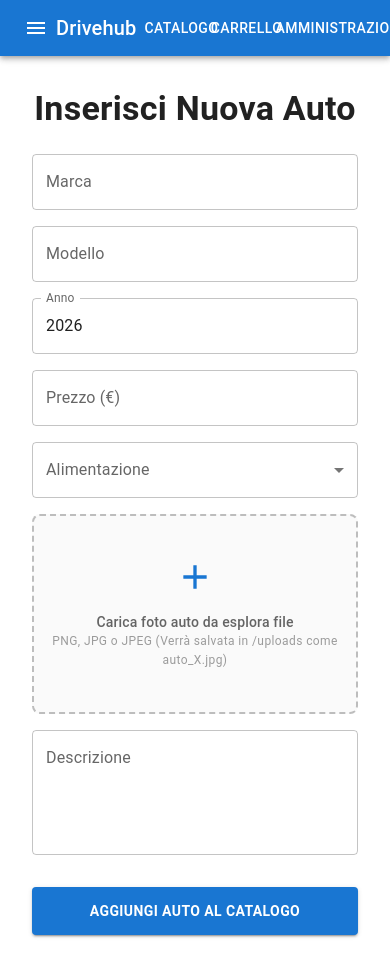
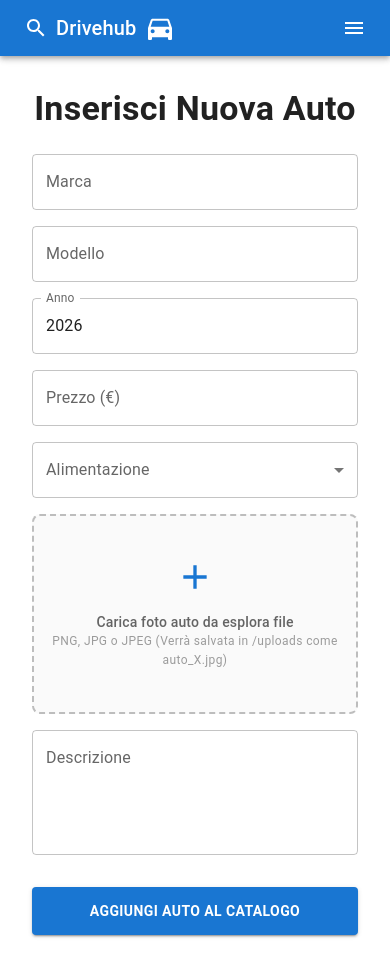
Before and after one commit to Framework-React-1-19/DriveHub, a React (Vite) app: page /admin in a window 390 px wide. Built offline with nearby package versions, Linux system fonts and the light colour scheme; data requests are answered from the project's data file.

Commit message:
Modifiche alla navbar
modifiche puramente grafiche alla navbar

```diff
--- a/src/Navbar.tsx
+++ b/src/Navbar.tsx
@@ -1,8 +1,13 @@
-import { AppBar, Toolbar, Typography,
-  Box, IconButton, useMediaQuery, useTheme
+import { useState } from 'react'
+import {
+  AppBar, Toolbar, Typography, Box, IconButton,
+  useMediaQuery, useTheme, Drawer, List, ListItem, ListItemButton, ListItemText
 } from '@mui/material'
 import MenuIcon from '@mui/icons-material/Menu'
-import DirectionsCarIcon from '@mui/icons-material/DirectionsCar';
+import SearchIcon from '@mui/icons-material/Search'
+import CloseIcon from '@mui/icons-material/Close'
+import DirectionsCarIcon from '@mui/icons-material/DirectionsCar'
+import { Link } from 'react-router-dom'
 import UnderlineButton from './UnderlineButton'
 
 
@@ -10,6 +15,7 @@ function Navbar({ onOpenSidebar }: { onOpenSidebar: () => void }) {
 
   const theme = useTheme()
   const isMobile = useMediaQuery(theme.breakpoints.down('md'))
+  const [menuMobile, setMenuMobile] = useState(false)
 
   return (
     <AppBar position="static">
@@ -21,7 +27,7 @@ function Navbar({ onOpenSidebar }: { onOpenSidebar: () => void }) {
 
         {isMobile && (
           <IconButton color="inherit" onClick={onOpenSidebar}>
-            <MenuIcon />
+            <SearchIcon />
           </IconButton>
         )}
 
@@ -29,11 +35,60 @@ function Navbar({ onOpenSidebar }: { onOpenSidebar: () => void }) {
           Drivehub
         </Typography>
 
+        {isMobile && (
+          <DirectionsCarIcon sx={{ fontSize: 32, marginLeft: 1 }} />
+        )}
+
         <Box sx={{ flexGrow: 1 }} />
 
-        <UnderlineButton label="Catalogo" to='/' />
-        <UnderlineButton label="Carrello" to='/cart'/>
-        <UnderlineButton label="Amministrazione" to='/admin' />
+        {!isMobile && (
+          <>
+            <UnderlineButton label="Catalogo" to='/' />
+            <UnderlineButton label="Carrello" to='/cart'/>
+            <UnderlineButton label="Amministrazione" to='/admin' />
+          </>
+        )}
+
+        {isMobile && (
+          <>
+            <IconButton color="inherit" onClick={() => setMenuMobile(true)}>
+              <MenuIcon />
+            </IconButton>
+
+            <Drawer
+              anchor="right"
+              open={menuMobile}
+              onClose={() => setMenuMobile(false)}
+            >
+              <Box sx={{ width: 200, pt: 2 }}>
+                <Box sx={{ display: 'flex', justifyContent: 'flex-end', px: 1 }}>
+                  <IconButton onClick={() => setMenuMobile(false)} aria-label="Chiudi menù">
+                    <CloseIcon />
+                  </IconButton>
+                </Box>
+                <List>
+                  <ListItem disablePadding>
+                    <ListItemButton component={Link} to="/" onClick={() => setMenuMobile(false)}>
+                      <ListItemText primary="Catalogo" />
+                    </ListItemButton>
+                  </ListItem>
+
+                  <ListItem disablePadding>
+                    <ListItemButton component={Link} to="/cart" onClick={() => setMenuMobile(false)}>
+                      <ListItemText primary="Carrello" />
+                    </ListItemButton>
+                  </ListItem>
+
+                  <ListItem disablePadding>
+                    <ListItemButton component={Link} to="/admin" onClick={() => setMenuMobile(false)}>
+                      <ListItemText primary="Amministrazione" />
+                    </ListItemButton>
+                  </ListItem>
+                </List>
+              </Box>
+            </Drawer>
+          </>
+        )}
       </Toolbar>
     </AppBar>
   )
```
